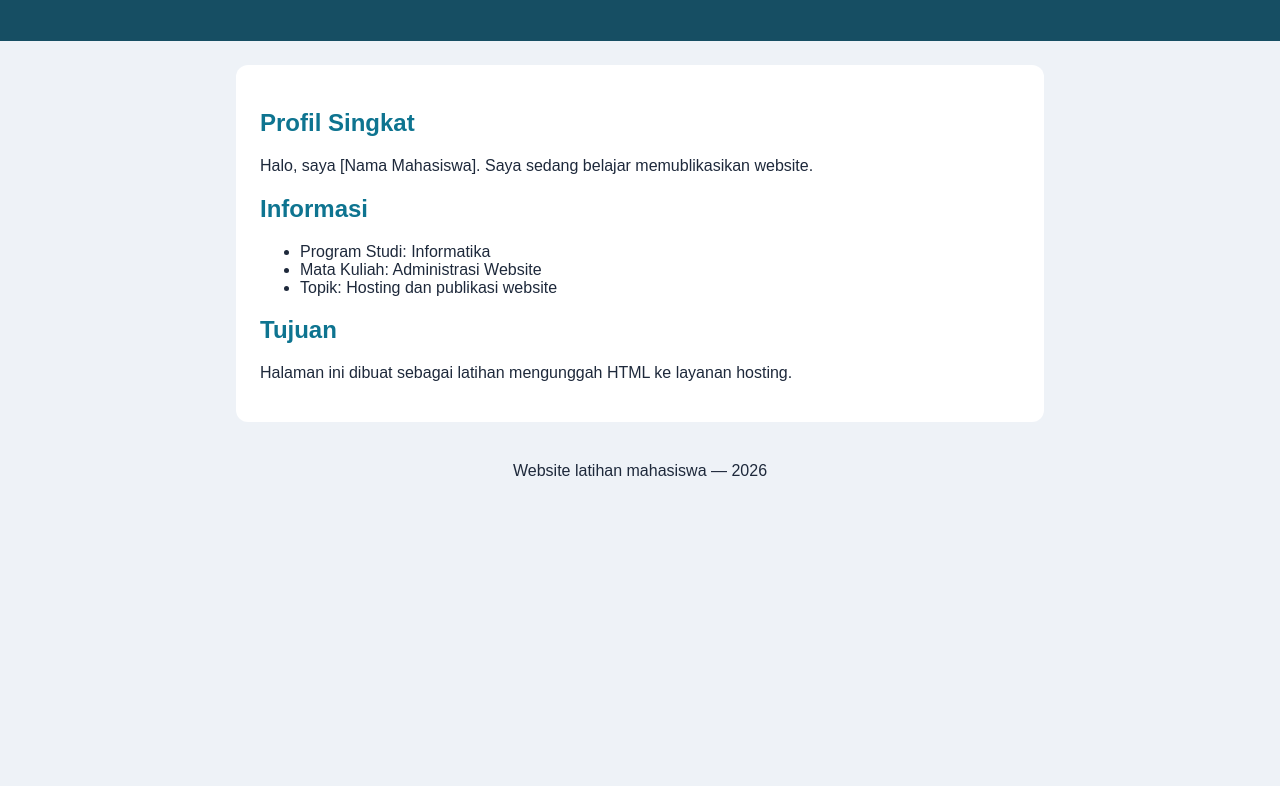
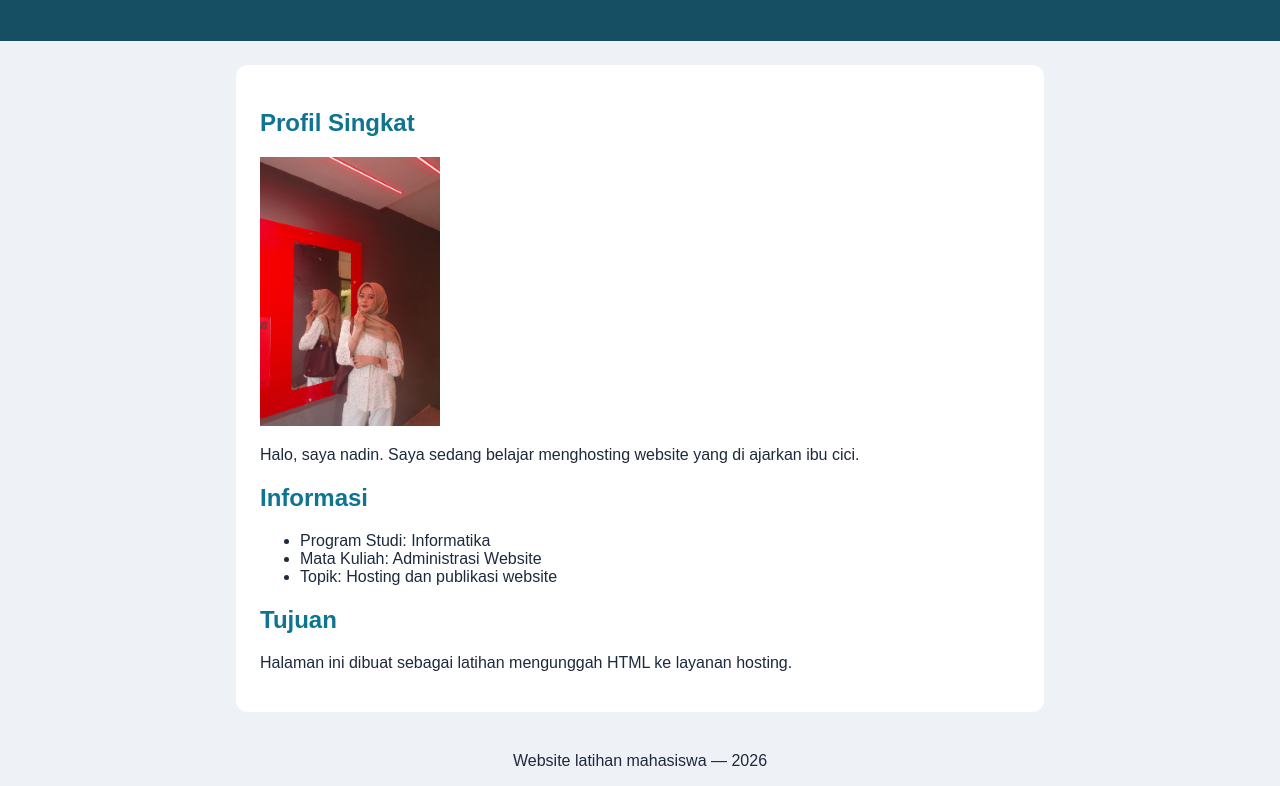
Before and after one commit to nadinr2412-cmd/Administrasi-Website-3, a plain HTML site: page index.html in a window 1280 px wide. Shown: the part 129-915 px from the top of the page. Before the commit the page ends 800 px from the top, so only its background shows below. Drawn offline with Linux system fonts and the light colour scheme.

Commit message:
Update index.html

```diff
--- a/index.html
+++ b/index.html
@@ -19,7 +19,8 @@
   </header>
   <main>
     <h2>Profil Singkat</h2>
-    <p>Halo, saya [Nama Mahasiswa]. Saya sedang belajar memublikasikan website.</p>
+    <img src="foto nadin.jpeg" alt= "foto profil" width="180">
+    <p>Halo, saya nadin. Saya sedang belajar menghosting  website yang di ajarkan ibu cici.</p>
     <h2>Informasi</h2>
     <ul>
       <li>Program Studi: Informatika</li>
```
